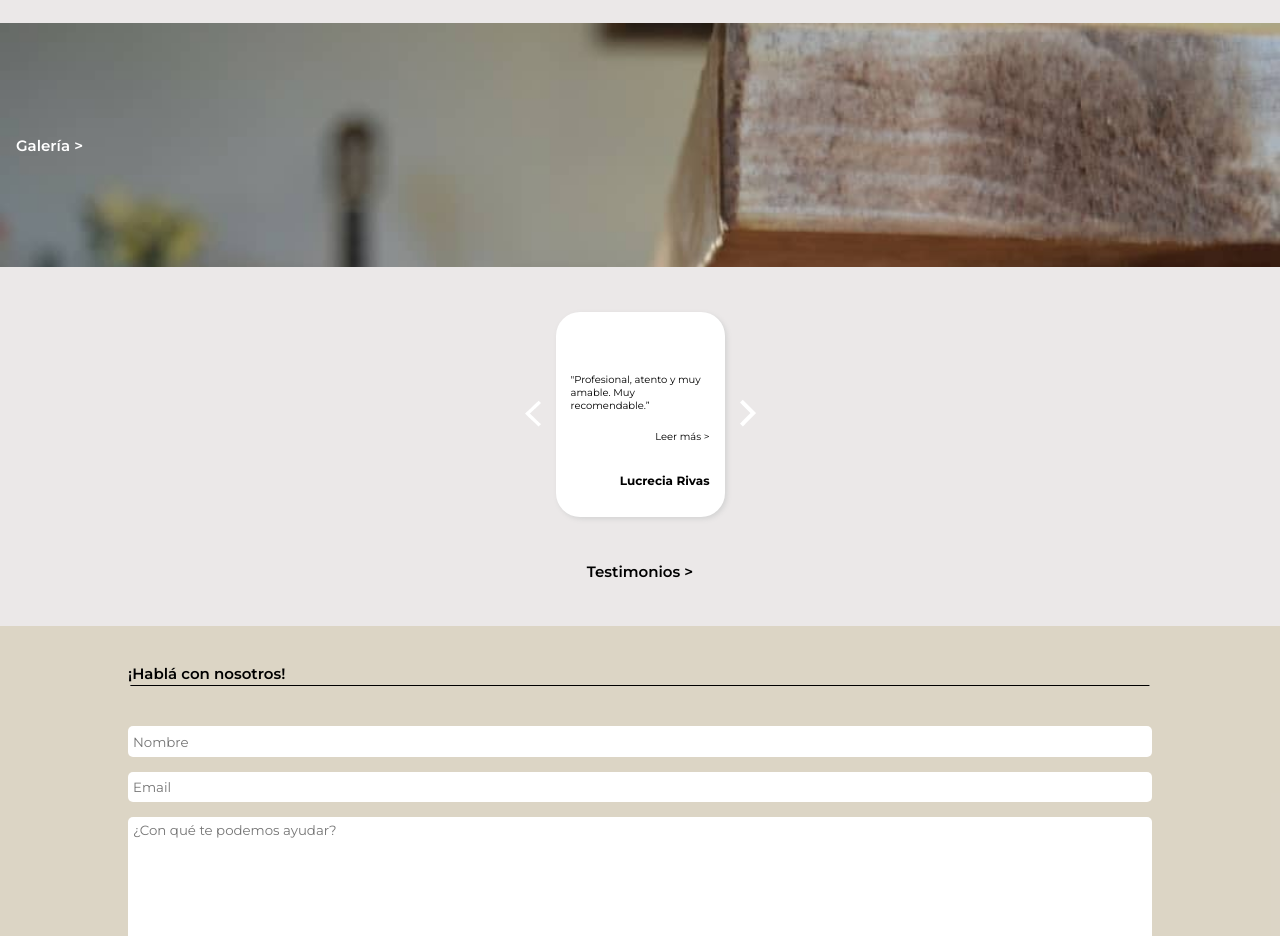
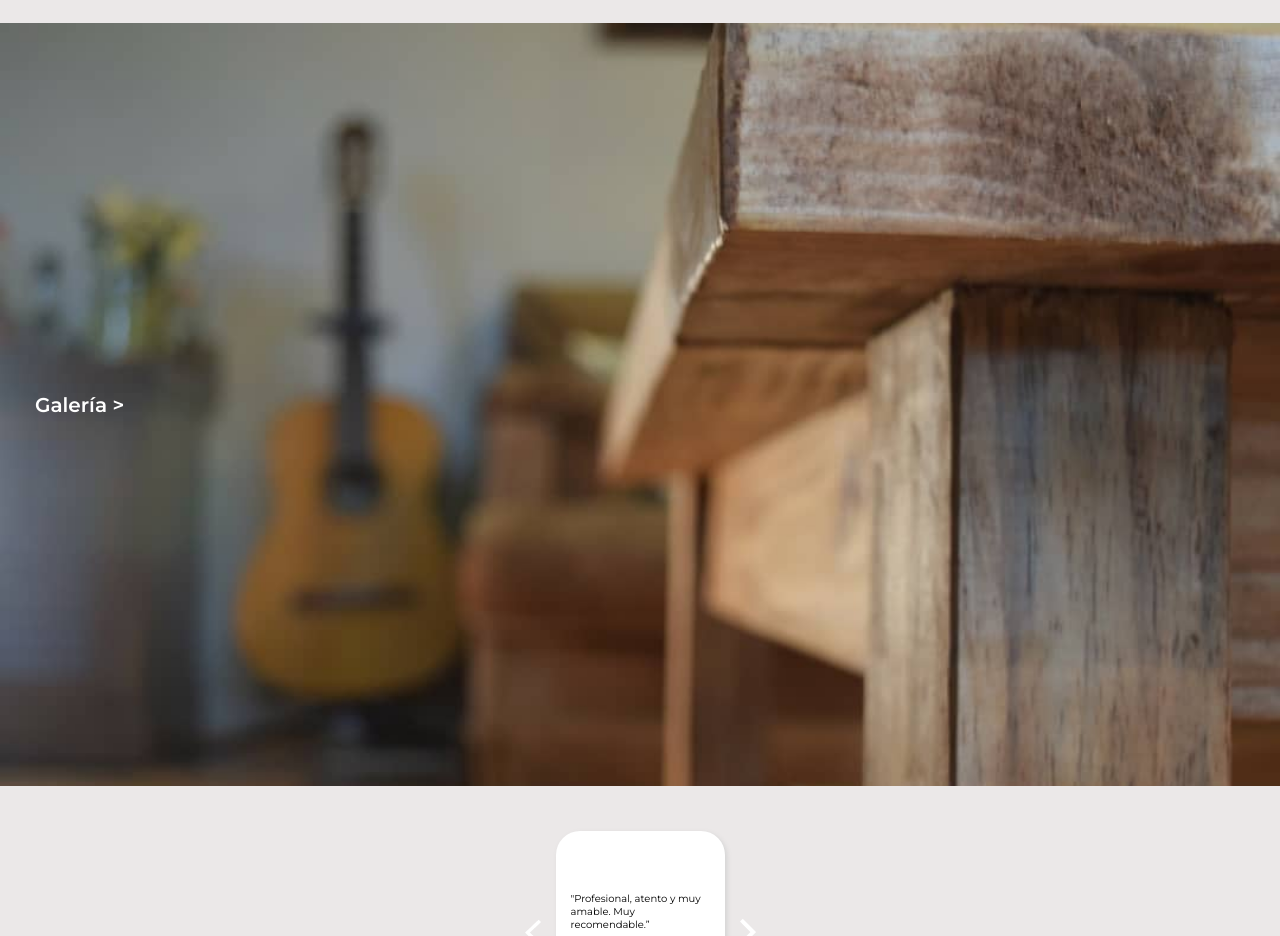
Before and after one commit to FranciscoGallegosLuque/proyecto-baobab-wood, a plain HTML site: page index.html in a window 1280 px wide. Shown: the part 1240-2176 px from the top of the page. Drawn offline with Linux system fonts and the light colour scheme.

Commit message:
Galeria section responsive

```diff
--- a/css/style.css
+++ b/css/style.css
@@ -269,9 +269,32 @@ ul{
 
 .galeria-section__link{
     color: white  ;
-    font-size: 15px;
+    font-size: 1.5rem;
     font-weight: 600;
     margin: 16px;
+}
+
+
+
+/*media queries galeria section*/
+@media screen and (min-width: 576px) {
+    .galeria-section{
+        height: 542px;
+    }
+
+    .galeria-section__link{
+        font-size: 2rem;
+        margin: 35px
+    }
+}
+
+
+
+
+@media screen and (min-width: 1024px) {
+    .galeria-section{
+        height: 763px;
+    }
 }
 
 .testimonios-section{
```
